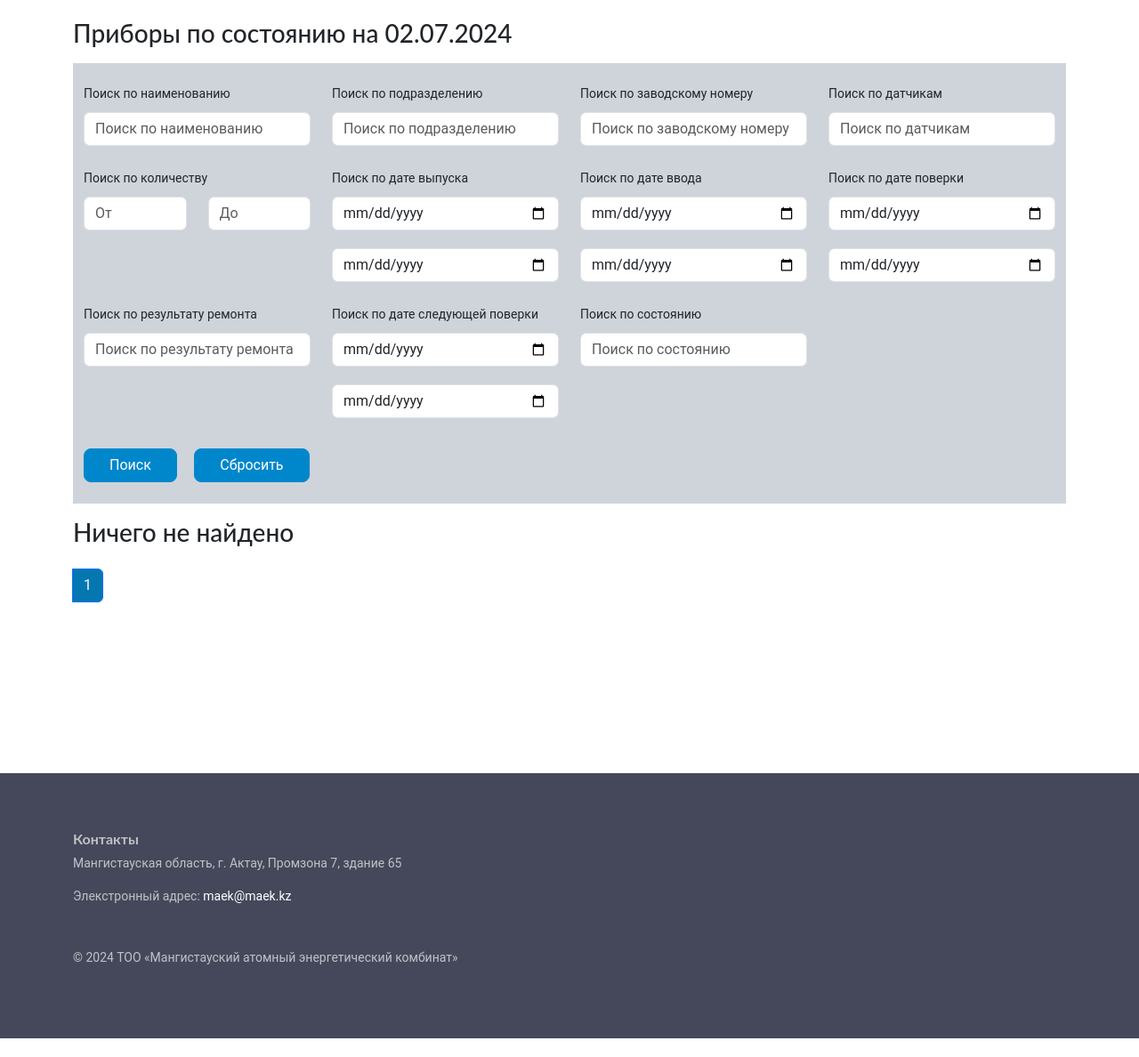
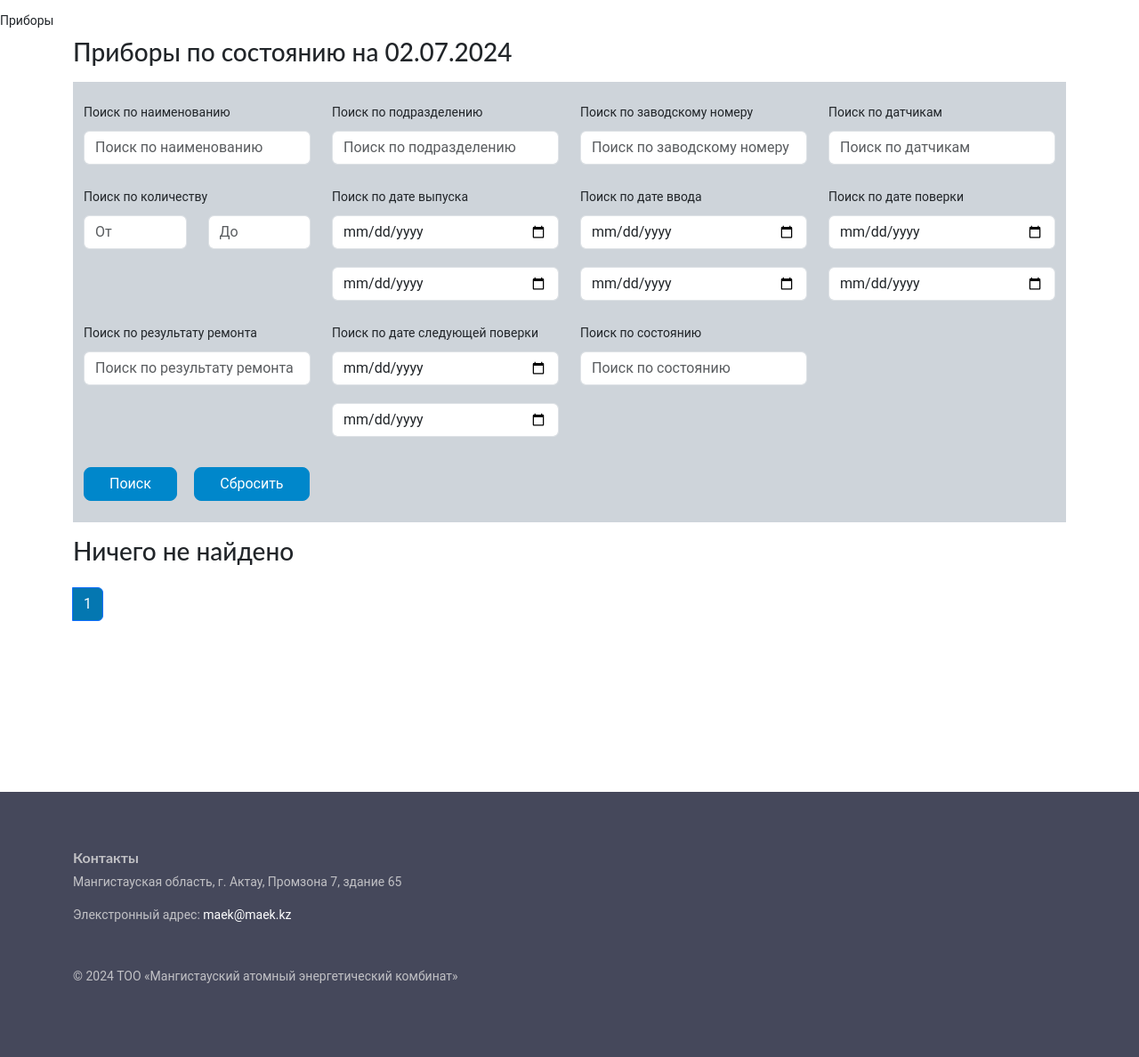
Before and after one commit to Kairat12/maek_measuring, a Django app: page /devices/ in a window 1280 px wide. Shown: the part 62-1250 px from the top of the page at 89% size. Before the commit the page ends 1229 px from the top, so only its background shows below. Run offline with Django 4.2, Linux system fonts and the light colour scheme; data that the repository does not hold is empty; some libraries are stand-ins or nearby versions.

Commit message:
add deviceses

```diff
--- a/templates/main_sklad.html
+++ b/templates/main_sklad.html
@@ -2,7 +2,7 @@
 {% load humanize %}
 {% load static %}
 {% block content %}
-
+{% block title %}Приборы{% endblock %}
     <div class="contractor_content mb-5">
         <div class="container">
             <h3 class="h3 mt-2 mb-3">Приборы по состоянию на {{ today|date:"d.m.Y" }}</h3>
```
